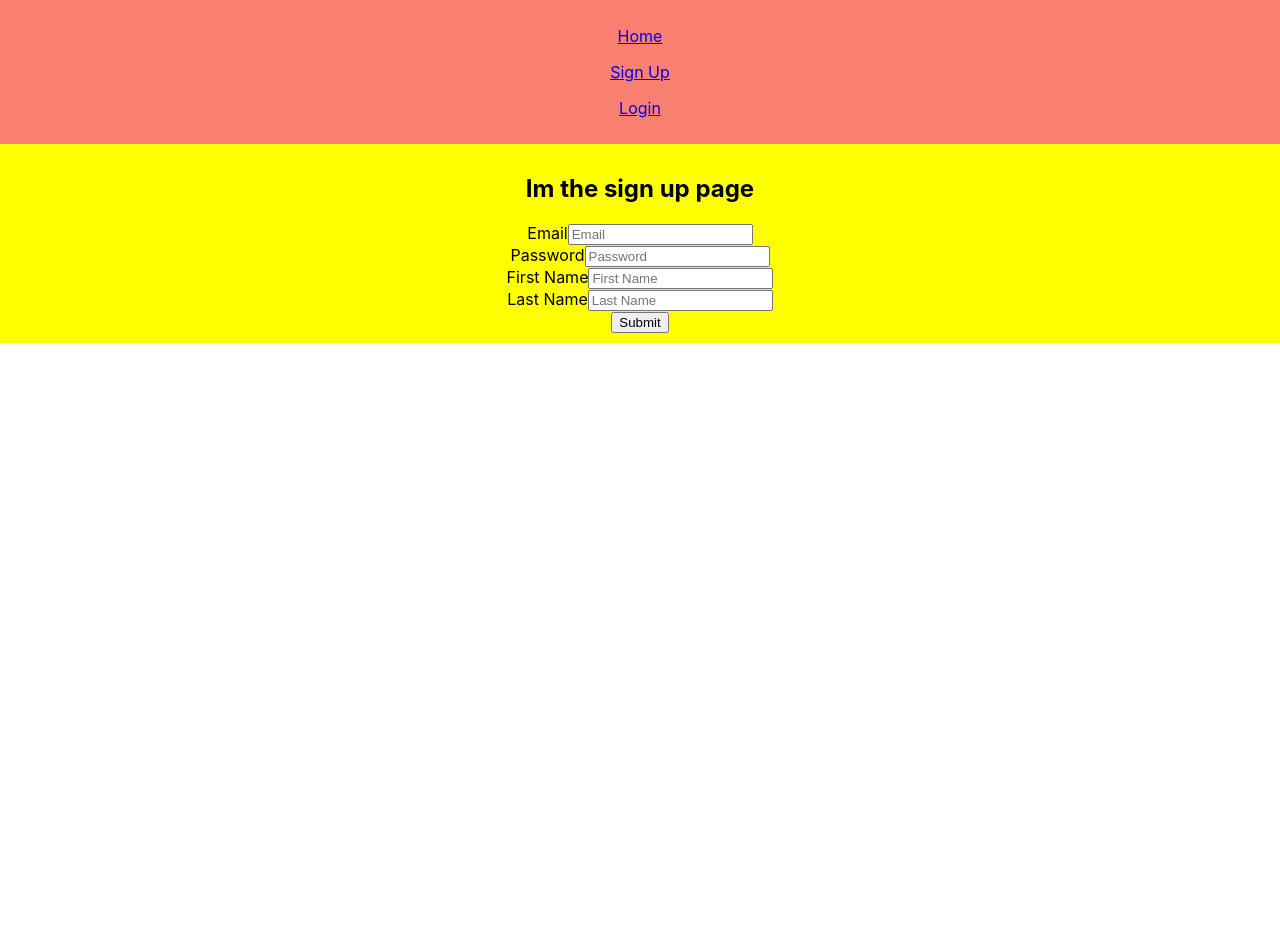
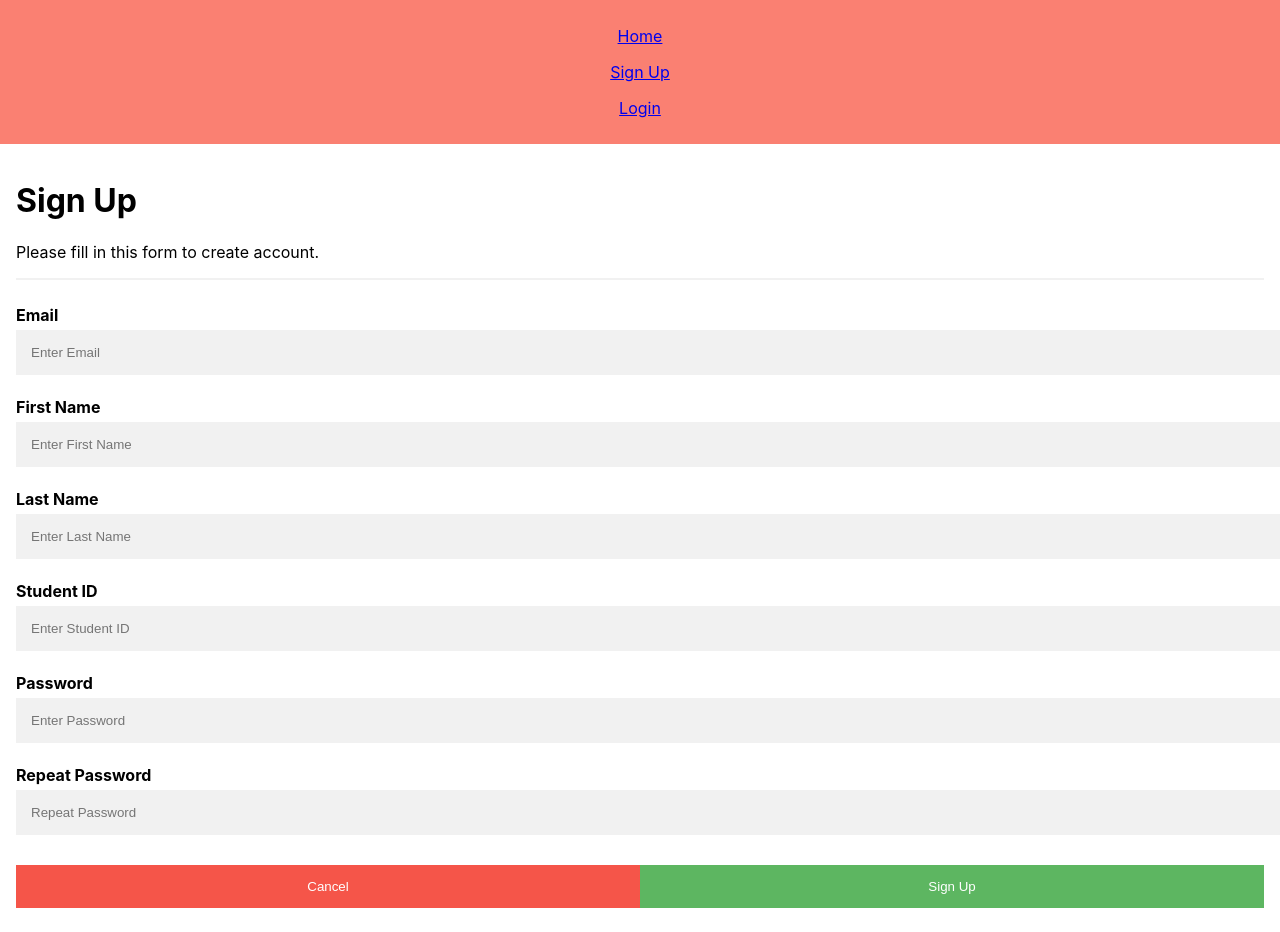
Before and after one commit to AndrewDucDanhDo/Software-Engineering-Studio-2A, a React (Create React App) app in the folder frontend/: page /signup in a window 1280 px wide. Before the commit the page ends 800 px from the top, so only its background shows below. Built offline with nearby package versions, Linux system fonts and the light colour scheme.

Commit message:
Sign Up
Added Sign Up Page UI

```diff
--- /dev/null
+++ b/frontend/src/pages/signup/index.css
@@ -0,0 +1,73 @@
+h1 {
+    text-align: left;
+}
+
+.form{
+    text-align: left;
+}
+/* Full-width input fields */
+input[type=text], input[type=password] {
+    width: 100%;
+    padding: 15px;
+    margin: 5px 0 22px 0;
+    display: inline-block;
+    border: none;
+    background: #f1f1f1;
+  }
+
+  input[type=text]:focus, input[type=password]:focus {
+    background-color: #ddd;
+    outline: none;
+  }
+
+  hr {
+    border: 1px solid #f1f1f1;
+    margin-bottom: 25px;
+  }
+
+  /* Set a style for all buttons */
+  button {
+    background-color: #4CAF50;
+    color: white;
+    padding: 14px 20px;
+    margin: 8px 0;
+    border: none;
+    cursor: pointer;
+    width: 100%;
+    opacity: 0.9;
+  }
+
+  button:hover {
+    opacity:1;
+  }
+
+  /* Extra styles for the cancel button */
+  .cancelbtn {
+    padding: 14px 20px;
+    background-color: #f44336;
+  }
+
+  /* Float cancel and signup buttons and add an equal width */
+  .cancelbtn, .signupbtn {
+    float: left;
+    width: 50%;
+  }
+
+  /* Add padding to container elements */
+  .container {
+    padding: 16px;
+  }
+
+  /* Clear floats */
+  .clearfix::after {
+    content: "";
+    clear: both;
+    display: table;
+  }
+
+  /* Change styles for cancel button and signup button on extra small screens */
+  @media screen and (max-width: 300px) {
+    .cancelbtn, .signupbtn {
+      width: 100%;
+    }
+  }
--- a/frontend/src/pages/signup/index.js
+++ b/frontend/src/pages/signup/index.js
@@ -1,5 +1,6 @@
 import React from "react";
 import { createUser } from "../../helpers/auth";
+import './index.css';
 
 export class SignUpPage extends React.Component {
 	constructor(props) {
@@ -51,56 +52,33 @@ export class SignUpPage extends React.Component {
 
 	signupForm = () => {
 		return (
-			<div style={{ backgroundColor: "yellow", padding: "10px" }}>
-				<h2>Im the sign up page</h2>
-				<form onSubmit={this.handleSubmit}>
-					{/* email */}
-					<div>
-						<label>Email</label>
-						<input
-							type="text"
-							placeholder="Email"
-							name="email"
-							required
-							onChange={this.handleFormChange}
-						/>
-					</div>
-					{/* password */}
-					<div>
-						<label>Password</label>
-						<input
-							type="text"
-							placeholder="Password"
-							name="password"
-							required
-							onChange={this.handleFormChange}
-						/>
-					</div>
-					{/* firstName */}
-					<div>
-						<label>First Name</label>
-						<input
-							type="text"
-							placeholder="First Name"
-							name="firstName"
-							required
-							onChange={this.handleFormChange}
-						/>
-					</div>
-					{/* lastName */}
-					<div>
-						<label>Last Name</label>
-						<input
-							type="text"
-							placeholder="Last Name"
-							name="lastName"
-							required
-							onChange={this.handleFormChange}
-						/>
-					</div>
-					<button type="submit">Submit</button>
-				</form>
-			</div>
+		<div>
+			<form>
+				<div align = "left" class='container'>
+				<h1>Sign Up</h1>
+				<p class="form">Please fill in this form to create account.</p>
+
+				<hr></hr>
+
+				<label for="email"><b>Email</b></label>
+				<input type="text" placeholder="Enter Email" name="email" required></input>
+				<label for="firstname"><b>First Name</b></label>
+				<input type="text" placeholder="Enter First Name" name="firstname" required></input>
+				<label for="lastname"><b>Last Name</b></label>
+				<input type="text" placeholder="Enter Last Name" name="lastname" required></input>
+				<label class="form"for="studentid"><b>Student ID</b></label>
+				<input type="text" placeholder="Enter Student ID" name="studentid" required></input>
+				<label for="psw"><b>Password</b></label>
+				<input type="password" placeholder="Enter Password" name="psw" required></input>
+				<label for="psw-repeat"><b>Repeat Password</b></label>
+				<input type="password" placeholder="Repeat Password" name="psw-repeat" required></input>
+				<div class="clearfix">
+					<button type="button" onclick="document.getElementById('id01').style.display='none'" class="cancelbtn">Cancel</button>
+					<button type="submit" class="signupbtn">Sign Up</button>
+				</div>
+				</div>
+			</form>
+		</div>
 		);
 	};
 
--- a/frontend/src/styles/App.css
+++ b/frontend/src/styles/App.css
@@ -7,7 +7,7 @@
   min-height: 100vh;
   display: flex;
   flex-direction: column;
-  align-items: center;
+  /*align-items: center;*/
   justify-content: center;
   font-size: calc(10px + 2vmin);
   color: white;
```
